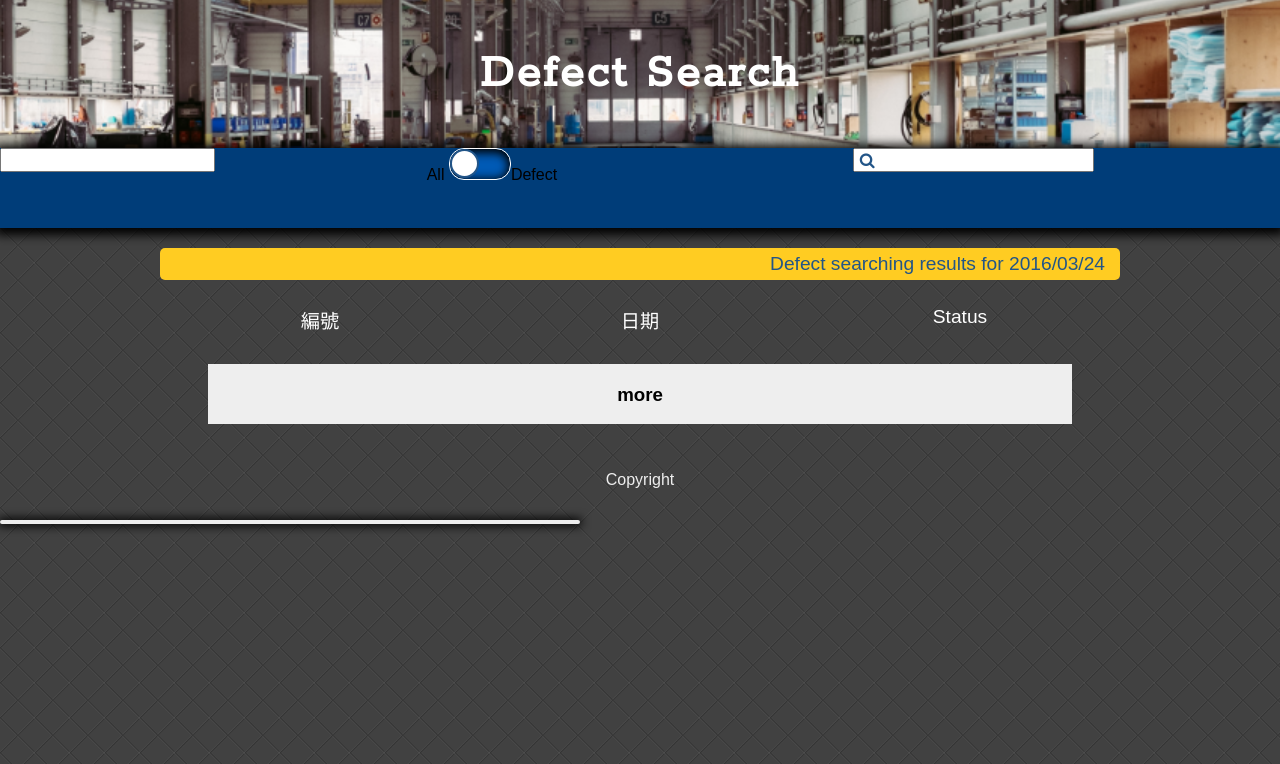
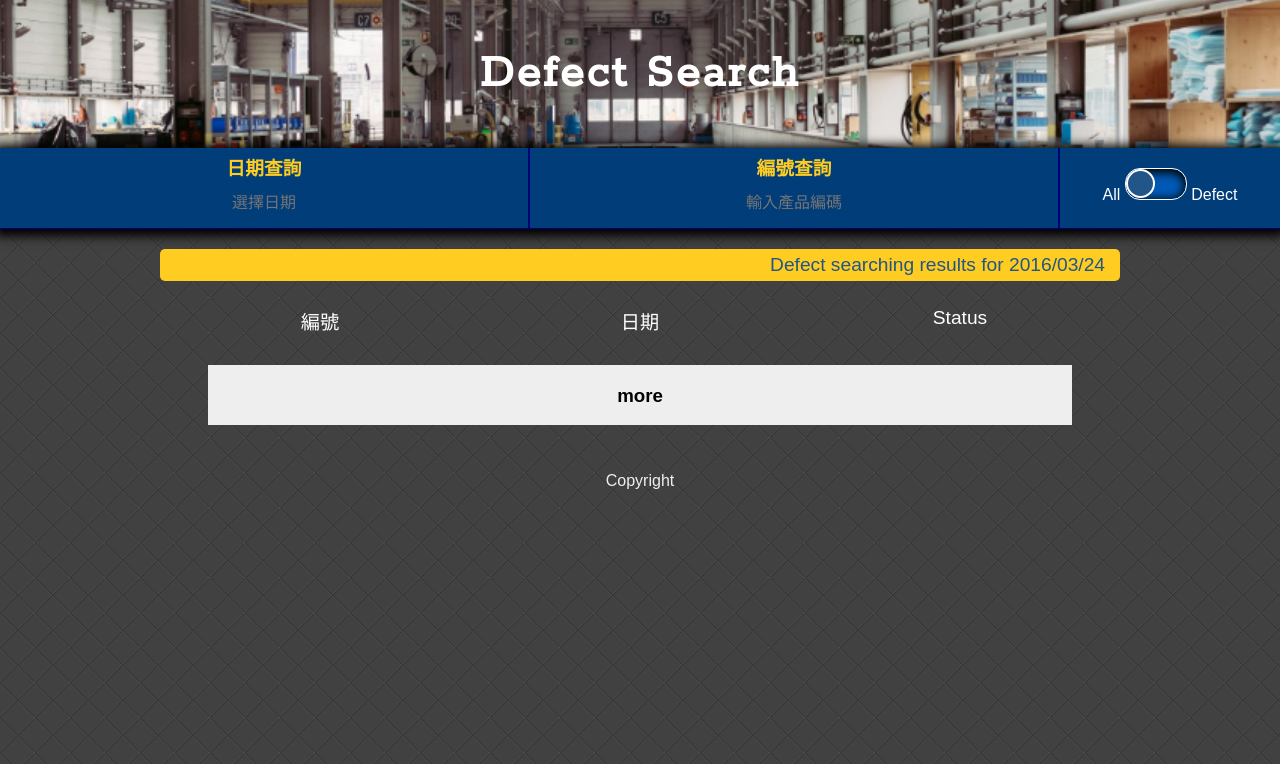
Before and after one commit to tina2827287/Project_Defect, a PHP site: page / in a window 1280 px wide. Shown: the top 764 px of the page. Run offline with PHP 8.4, Linux system fonts and the light colour scheme; data that the repository does not hold is empty.

Commit message:
Nav版面微調 查詢功能待做 日期版面 js檔要更改

```diff
--- a/css/datepicker.css
+++ b/css/datepicker.css
@@ -1,26 +1,22 @@
+//////////////////////
 #ui-datepicker-div {
-    background-color: #000;
-    border: 2px solid #eee;
-    border-radius: 15px;
     width: 576px;
     height: auto;
-    box-shadow: 0px 0px 10px 2px #000;
+    background-color: rgba(0, 0, 0, .9);
+    border-radius: 5px;
 }
 
-@media screen and (max-width:576px) {
+@media screen and (max-width: 576px) {
     #ui-datepicker-div {
-        background-color: #000;
-        border: 2px solid #eee;
-        border-radius: 15px;
         width: 100%;
         height: auto;
-        box-shadow: 0px 0px 10px 2px #000;
+        background-color: rgba(0, 0, 0, .9);
+        border-radius: 5px;
     }
 }
 
 .ui-datepicker-header {
-    background-color: #258;
-    border-radius: 15px 15px 0px 0px;
+    background-color: rgba(39, 90, 145, 1);
     padding: 15px;
 }
 
--- a/css/frame.css
+++ b/css/frame.css
@@ -6,6 +6,7 @@ img {
 body {
     background-image: url(../img/always_grey.png);
     background-repeat: repeat;
+    font-family: 微軟正黑體, arial, helvetica, sans-serif;
 }
 
 input:-webkit-autofill,
@@ -99,6 +100,114 @@ nav form {
     }
 }
 
+nav form>div.search-div {
+    display: inline-block;
+    position: relative;
+    height: 80px;
+    flex: 1;
+    border-bottom: 1px solid #000079;
+    color: #fff;
+}
+
+nav form>div.search-div:not(:last-child) {
+    border-right: 2px solid #000079;
+}
+
+@media screen and (max-width:576px) {
+    nav form>div.search-div:not(: last-child) {
+        border-right: 0;
+    }
+}
+
+@media screen and (max-width:576px) {
+    nav form>div.search-div {
+        display: inline-block;
+        position: relative;
+        width: 100%;
+        height: 80px;
+        flex: none;
+    }
+}
+
+nav form>div.search-div:last-child {
+    text-align: center;
+    max-width: 220px;
+}
+
+nav form>div.search-div h3 {
+    margin-top: 5px;
+    margin-bottom: 0;
+    text-align: center;
+    color: #fc2;
+}
+
+nav form>div.search-div input#date {
+    position: absolute;
+    top: 0;
+    width: 100%;
+    height: 100%;
+    padding-top: 30px;
+    box-sizing: border-box;
+    background-color: transparent;
+    border: 0;
+    outline: 0;
+    cursor: pointer;
+    text-align: center;
+    transition: background-color 0.2s;
+}
+
+nav form>div.search-div input#date:hover,
+nav form>div.search-div input#date:focus {
+    background-color: rgba(0, 0, 0, .2);
+}
+
+nav form>div.search-div input#num {
+    position: absolute;
+    top: 0;
+    width: 100%;
+    height: 100%;
+    padding-top: 30px;
+    box-sizing: border-box;
+    background-color: transparent;
+    border: 0;
+    outline: 0;
+    text-align: center;
+    transition: background-color 0.2s;
+}
+
+nav form>div.search-div input#num:hover,
+nav form>div.search-div input#num:focus {
+    background-color: #225588;
+}
+
+div span.a {
+    position: absolute;
+    top: 45px;
+    left: 10%;
+}
+
+@media screen and (max-width: 576px) {
+    div span.a {
+        position: absolute;
+        top: 45px;
+        left: 30%;
+    }
+}
+
+div span.d {
+    position: absolute;
+    top: 45px;
+    right: 5%;
+}
+
+@media screen and (max-width: 576px) {
+    div span.d {
+        position: absolute;
+        top: 45px;
+        right: 20%;
+    }
+}
+
 nav form>div {
     display: inline-block;
     position: relative;
@@ -125,12 +234,14 @@ label {
 div#sw-frame {
     display: inline-block;
     position: relative;
+    margin-top: 20px;
     width: 60px;
     height: 30px;
     background: #005AB5;
     border-radius: 15px;
     border: 1px solid #fff;
     box-shadow: inset 0px 2px 10px 2px #000;
+    font-size: 0.5em;
 }
 
 input[type="checkbox"] {
@@ -141,29 +252,24 @@ input[type="checkbox"]+label div#sw-div {
     position: relative;
     width: 25px;
     height: 25px;
-    background-color: #fff;
+    background-color: #258;
     border-radius: 50%;
-    border: 2px solid #258;
+    border: 2px solid #fff;
     transition: transform 0.3s;
     cursor: pointer;
 }
 
 input[type="checkbox"]:checked +label div#sw-div {
-    background-color: #258;
-    border: 2px solid #fc2;
+    background-color: #fff;
+    border: 2px solid #fff;
     transform: translateX(30px);
 }
 
 .fa.fa-search {
     position: absolute;
     top: 0.3em;
-    left: 0.4em;
+    left: 0.6em;
     color: #258;
-}
-
-#num {
-    padding-left: 1.7em;
-    text-align: right;
 }
 
 ul#content {
@@ -328,7 +434,7 @@ ul#content li>div {
     position: relative;
     width: 800px;
     height: 600px;
-    background-color: #eee;
+    background-color: transparent;
     left: 50%;
     margin-left: -400px;
 }
@@ -338,7 +444,7 @@ ul#content li>div {
         position: relative;
         width: 90%;
         height: auto;
-        background-color: #eee;
+        background-color: transparent;
         left: 50%;
         margin-left: -45%;
     }
--- a/index.html
+++ b/index.html
@@ -18,21 +18,22 @@
     </header>
     <nav id="#top-bar">
         <form id="submit" action="">
-            <div>
-                <input name="date" type="text" id="date">
+            <div class="search-div">
+                <h3>日期查詢</h3>
+                <input name="date" type="text" id="date" placeholder="選擇日期">
             </div>
-            <div>All
+            <div class="search-div">
+                <h3>編號查詢</h3>
+                <input name="num" id="num" type="text" placeholder="輸入產品編碼">
+            </div>
+            <div class="search-div">All
                 <div id="sw-frame">
                     <input type="checkbox" id="switch" name="sw_def">
                     <label for="switch">
                         <div id="sw-div">
                         </div>
                     </label>
-                </div>Defect
-            </div>
-            <div>
-                <i class="fa fa-search"></i>
-                <input name="num" id="num" type="text">
+                </div> Defect
             </div>
         </form>
     </nav>
```
Also changed, not shown: other parts of css/datepicker.css (+22 -24 lines), 2 other files.
